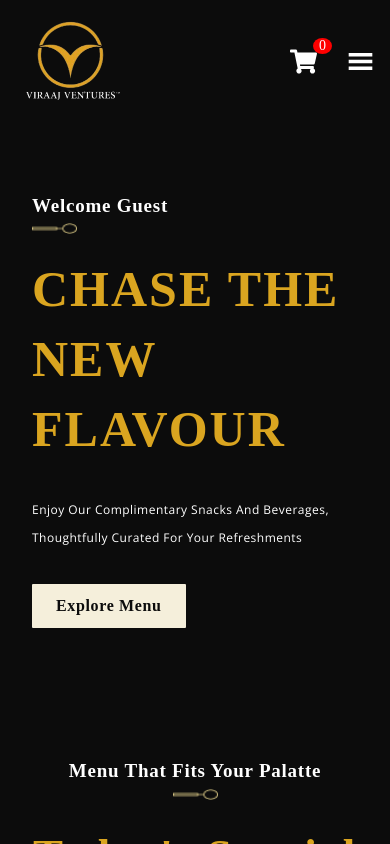
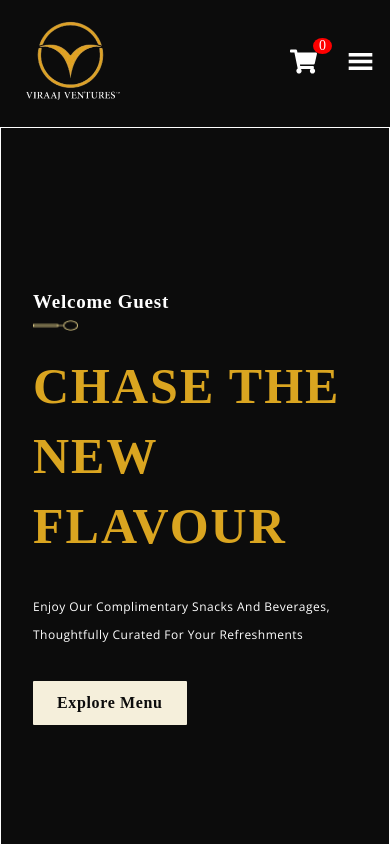
Before and after one commit to Divijkatyal0406/reality-assistant-application, a React (Create React App) app: page / in a window 390 px wide. Shown: the top 844 px of the page. Built offline with nearby package versions, Linux system fonts and the light colour scheme; a web font is replaced by a local one.

Commit message:
changed home page text

```diff
--- a/src/App.css
+++ b/src/App.css
@@ -148,6 +148,11 @@
 @media screen and (max-width: 650px) {
   .section__padding {
     padding: 4rem 2rem;
+    border: 1px solid white;
+    height: 90vh;
+    display: flex;
+    justify-content: center;
+    align-items: center;
   }
 
   .p__cormorant {
```
